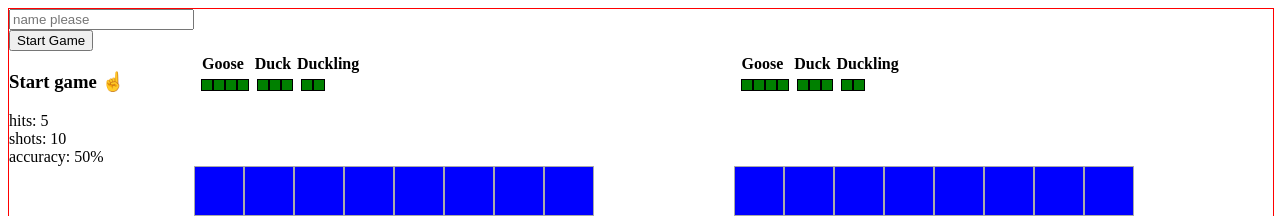
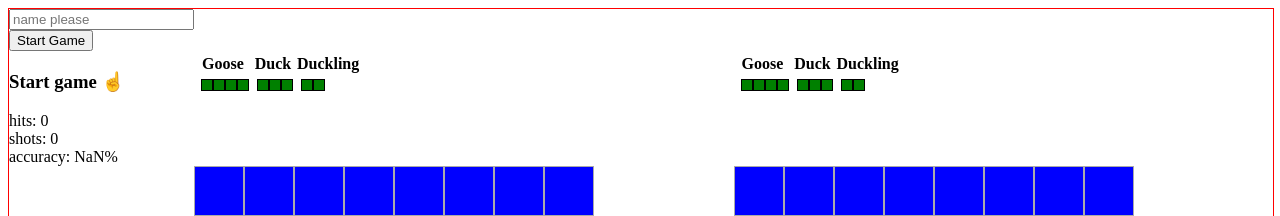
Before and after one commit to chmccc/battledux, a React app: page / in a window 1280 px wide. Shown: the top 216 px of the page. Built offline with nearby package versions, Linux system fonts and the light colour scheme.

Commit message:
added playerStats to store and passed these props down through UserInfo

```diff
--- a/src/components/App.js
+++ b/src/components/App.js
@@ -44,7 +44,7 @@ class App extends Component {
           </div>
           <div id="player-duck-counter"><Ducks duckHealth={this.props.userDuckHealth} /></div>
           <div id="comp-duck-counter"><Ducks duckHealth={this.props.compDuckHealth} /></div>
-          <div id="user-info"><UserInfo shots={10} hits={5}/></div>
+          <div id="user-info"><UserInfo shots={this.props.playerStats.shots} hits={this.props.playerStats.hits}/></div>
           <div id="player-grid"><Grid shipsArr={this.props.playerBoard.ducksBoard} hitMissArr={this.props.playerBoard.hitsAndMissesBoard} cpu={false} /></div>
           <div id="cpu-grid"><Grid handleCellClick={this.handleCellClick} shipsArr={this.props.compBoard.ducksBoard} hitMissArr={this.props.compBoard.hitsAndMissesBoard} cpu={true} /></div>
         </div>
@@ -68,6 +68,7 @@ function mapStateToProps(store) {
     compBoard: store.gameReducer.compBoard,
     userDuckHealth: store.gameReducer.userDuckHealth,
     compDuckHealth: store.gameReducer.compDuckHealth,
+    playerStats: store.gameReducer.playerStats,
   };
 }
 
```
